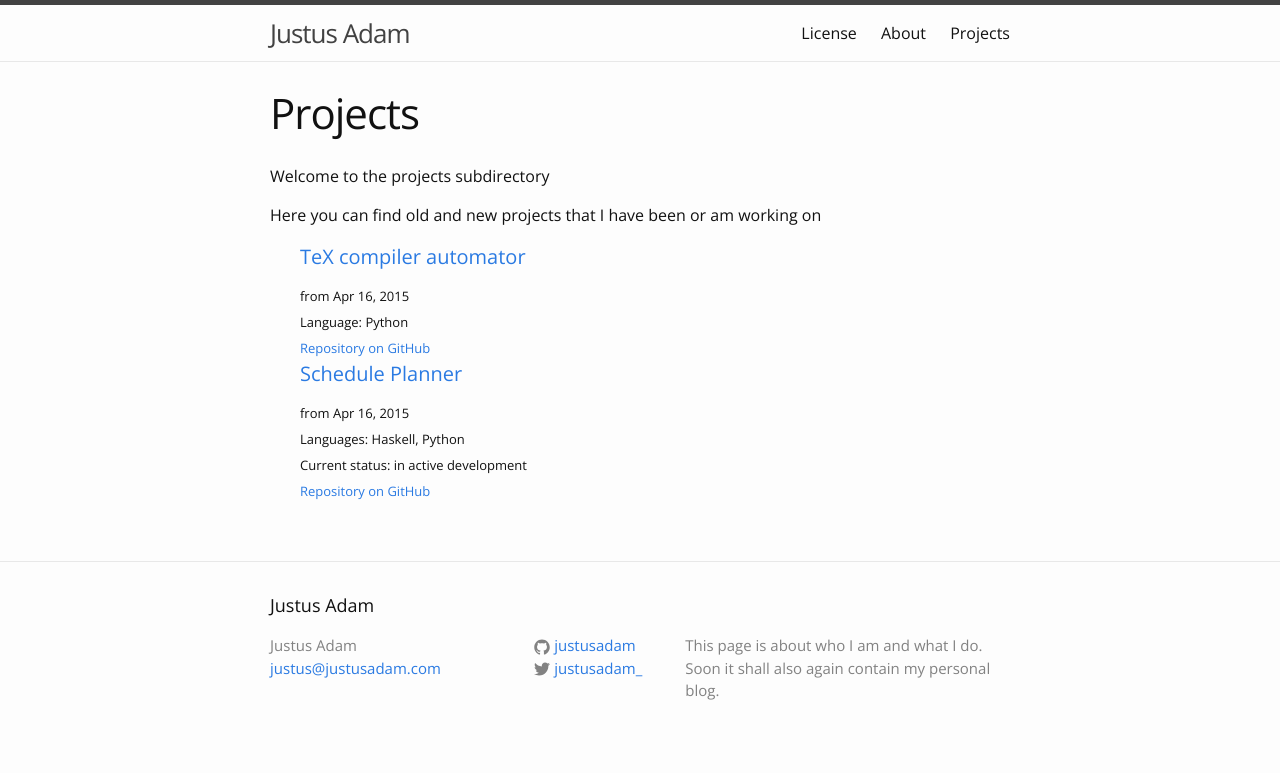
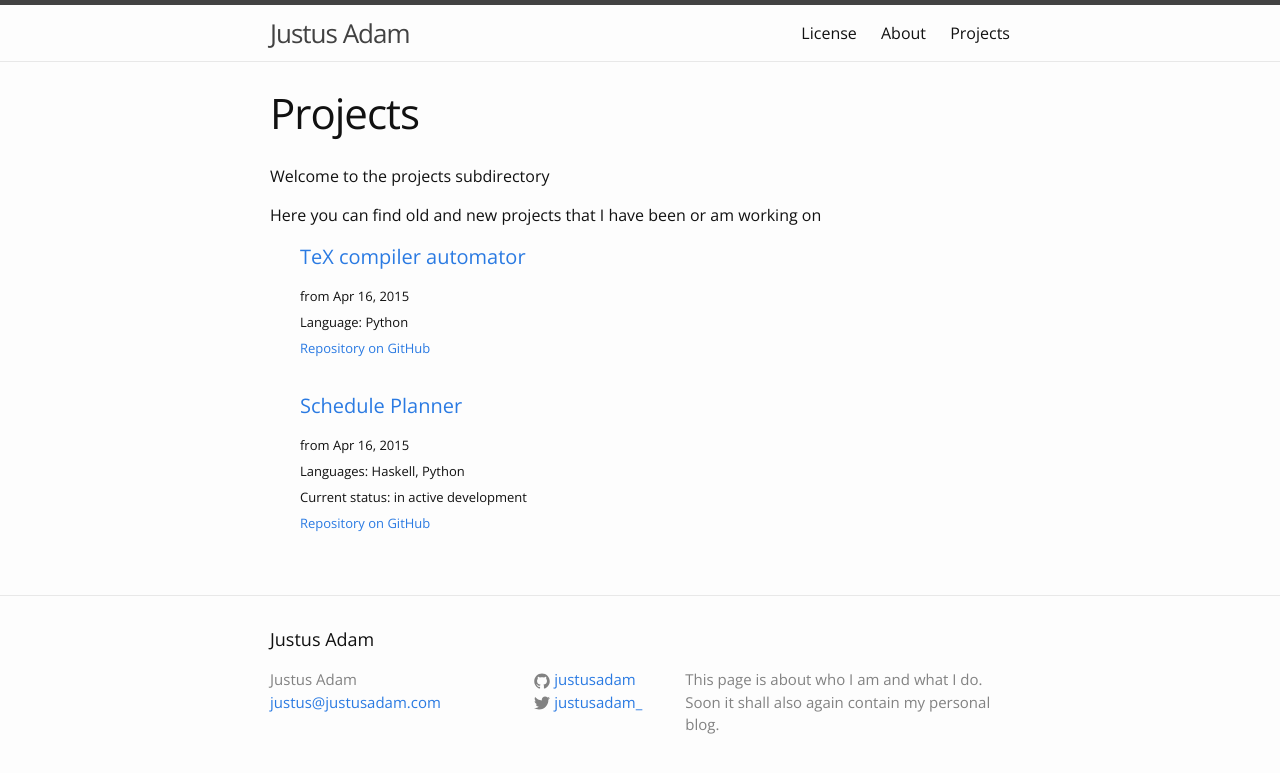
Before and after one commit to JustusAdam/justusadam.github.io, a Jekyll site: the page built from projects.html, in a window 1280 px wide. Shown: the top 773 px of the page. Built offline with Jekyll 4.4.1, drawn with Linux system fonts in a browser that asks for light colours.

Commit message:
scss for project overview became necessary

```diff
--- /dev/null
+++ b/_sass/_project.scss
@@ -0,0 +1,3 @@
+li.project {
+  margin-bottom: 2em;
+}
--- a/css/main.scss
+++ b/css/main.scss
@@ -49,5 +49,6 @@ $on-laptop:        800px;
         "base",
         "layout",
         "syntax-highlighting",
-        "tools"
+        "tools",
+        "project"
 ;
```
